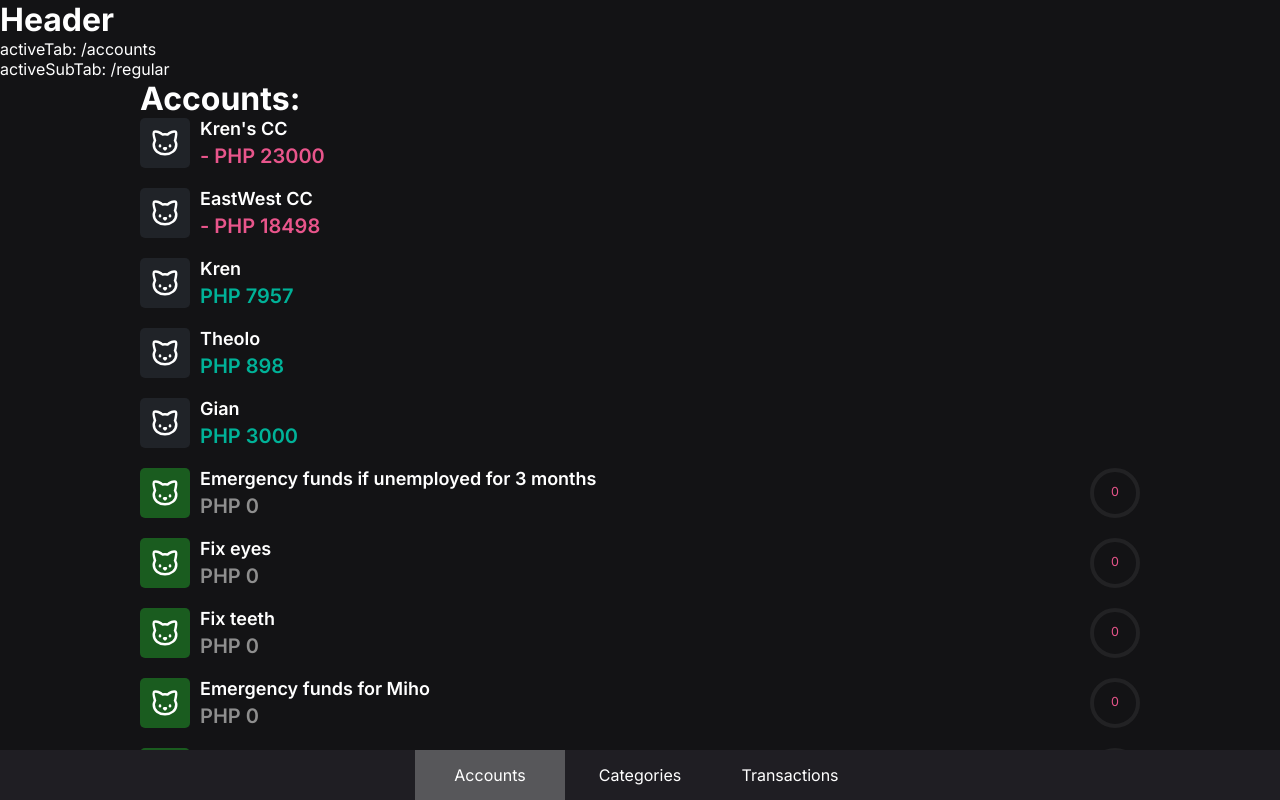
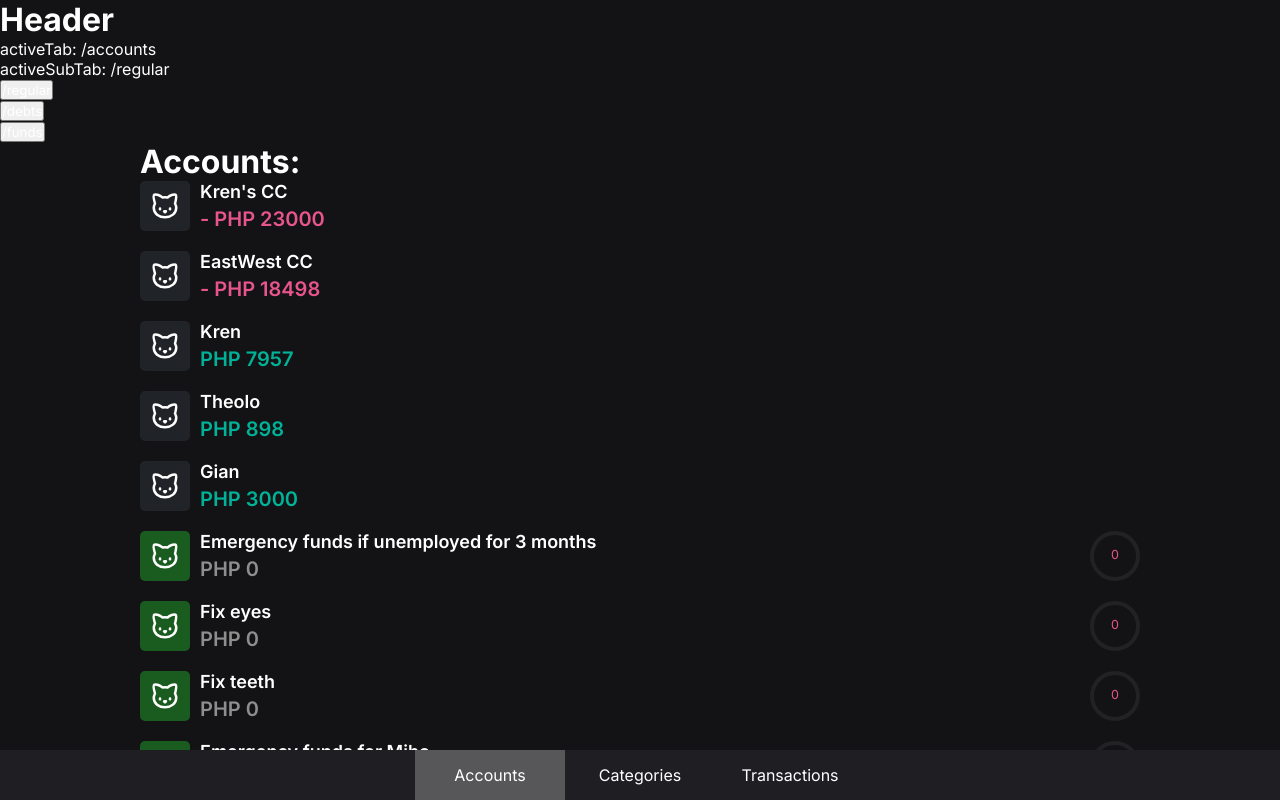
Before and after one commit to kolehiyolo/persn-adulting_101_v2, a React (Create React App) app in the folder client/: page /accounts in a window 1280 px wide. Built offline with nearby package versions, Linux system fonts and the light colour scheme.

Commit message:
Create dynamically changing HeaderTabsMenu
1. BETBETBET alright just like that I now have working HeaderTabsMenu
2. It's very much not pretty yet but it's working, changing states and stuff
3. Now onto making it pretty

```diff
--- a/client/src/sections/Header.component.tsx
+++ b/client/src/sections/Header.component.tsx
@@ -1,5 +1,5 @@
 // * Dependencies
-import React from 'react';
+import React, { useState } from 'react';
 
 // * Styling
 import './Navbar.component.scss';
@@ -8,15 +8,58 @@ import './Navbar.component.scss';
 interface HeaderProps {
   activeTab: string;
   activeSubTab: { [key: string]: string };
-  setActiveSubTab: (tab: string) => void;
+  setActiveSubTab: (tab: { [key: string]: string }) => void;
+}
+
+interface HeaderTabsMenuProps extends HeaderProps {
+  activeSubTabOptions: { [key: string]: string[] };
+}
+
+function HeaderTabsMenu({ activeTab, activeSubTab, setActiveSubTab, activeSubTabOptions}: HeaderTabsMenuProps) {
+  const onSubTabClick = (subTab: string) => {
+    const updatedActiveSubTab = { ...activeSubTab, [activeTab]: subTab };
+    setActiveSubTab(updatedActiveSubTab);
+  }
+
+  return (
+    <ul>
+      {
+        activeSubTabOptions && activeSubTabOptions[activeTab] &&
+        activeSubTabOptions[activeTab].map(
+          (subTab) => (
+            <li
+              key={subTab}
+              className={activeSubTab[activeTab] === subTab ? 'active' : ''}
+            >
+              <button onClick={() => onSubTabClick(subTab)}>
+                {subTab}
+              </button>
+            </li>
+          )
+        )
+      }
+    </ul>
+  );
 }
 
 export default function Header({ activeTab, activeSubTab, setActiveSubTab }: HeaderProps) {
+  const [activeSubTabOptions, setActiveSubTabOptions] = useState({
+    '/accounts': ['/regular', '/debts', '/funds'],
+    '/categories': ['/expense', '/income'],
+    '/transactions': ['/daily', '/weekly', '/monthly'],
+  });
+
   return (
     <header className="header">
       <h1>Header</h1>
       <p>activeTab: {activeTab}</p>
       <p>activeSubTab: {activeSubTab[activeTab]}</p>
+      <HeaderTabsMenu
+        activeTab={activeTab}
+        activeSubTab={activeSubTab}
+        setActiveSubTab={setActiveSubTab}
+        activeSubTabOptions={activeSubTabOptions}
+      />
     </header>
   );
 }
```
Also changed, not shown: 2 other files (tests, documents, lock files or other folders).
